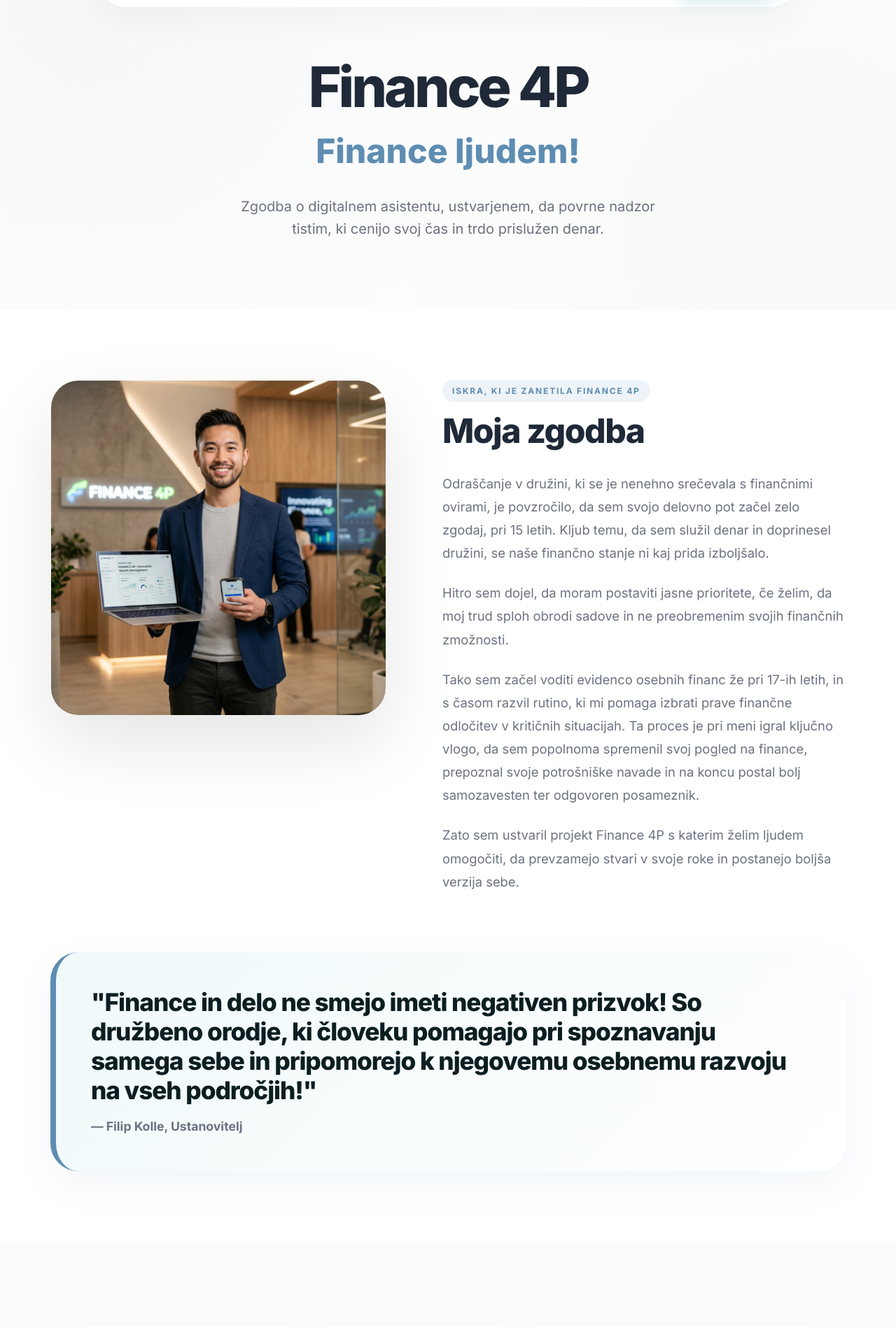
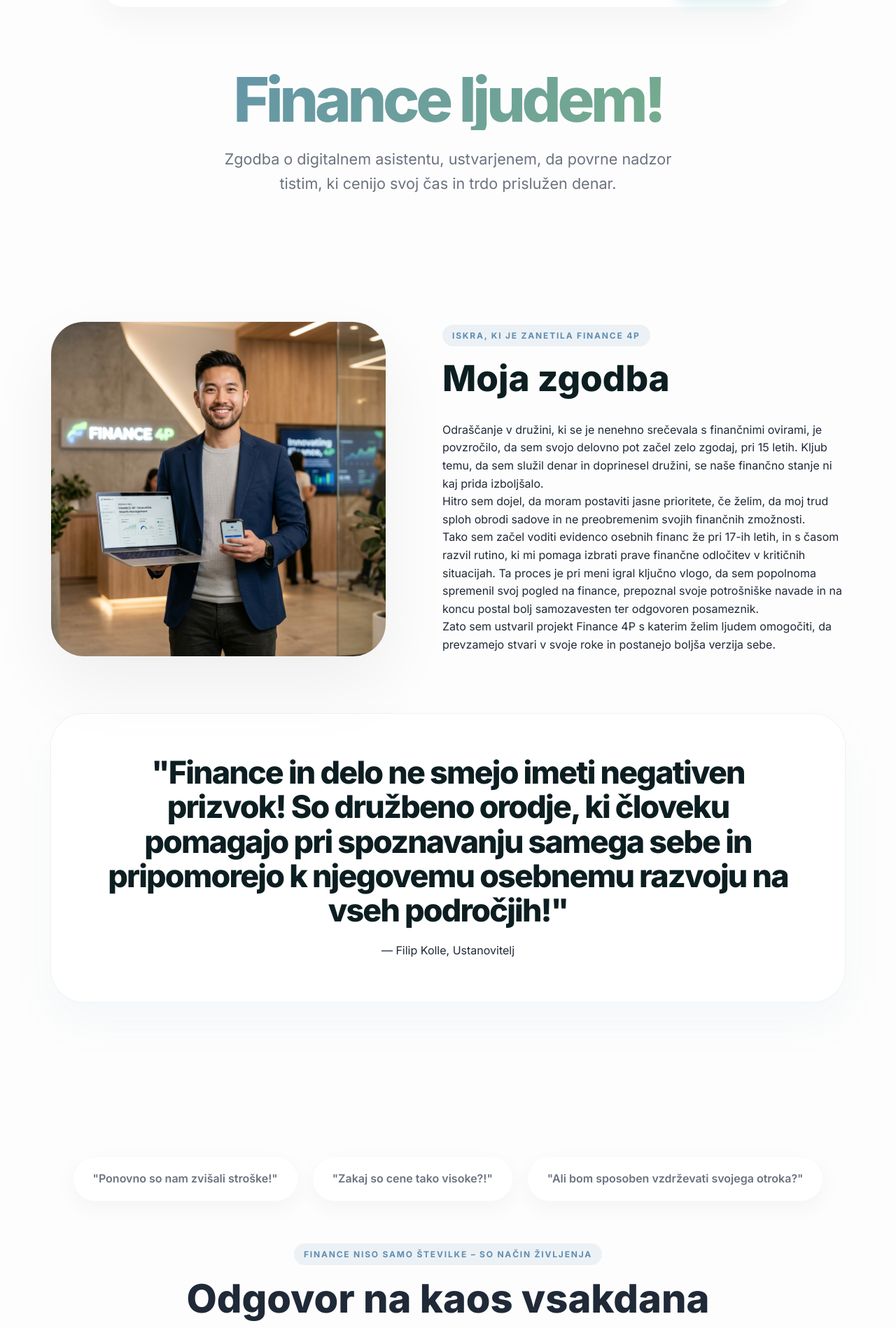
Before and after one commit to filipkolle/Landing-4P, a React (Vite) app: page /o-nas in a window 1280 px wide. Shown: the part 102-2000 px from the top of the page at 70% size. Built offline with nearby package versions, Linux system fonts and the light colour scheme.

Commit message:
Finalization: Leading with 'Finance ljudem!' and unifying the About page visual flow

```diff
--- a/src/pages/AboutPage.jsx
+++ b/src/pages/AboutPage.jsx
@@ -34,8 +34,7 @@
             animate={{ opacity: 1, scale: 1 }}
             transition={{ duration: 1.2, ease: expoOut }}
           >
-            <h1>Finance 4P</h1>
-            <span className="hook-sub">Finance ljudem!</span>
+            <h1>Finance ljudem!</h1>
             <p className="hook-desc">
               Zgodba o digitalnem asistentu, ustvarjenem, da povrne nadzor tistim, ki cenijo svoj čas in trdo prislužen denar.
             </p>
--- a/src/styles/About.css
+++ b/src/styles/About.css
@@ -1,6 +1,6 @@
 .about-page-wrapper {
   min-height: 100vh;
-  background: #fdfdfd;
+  background: #fdfdfd; /* Pure consistent background */
   display: flex;
   flex-direction: column;
   color: var(--text-main);
@@ -9,108 +9,84 @@
 
 /* 1. Hook / Hero */
 .about-hero {
-  padding: 180px 0 100px;
-  background: radial-gradient(circle at 10% 20%, rgba(94, 141, 178, 0.05) 0%, transparent 50%),
-              radial-gradient(circle at 90% 80%, rgba(124, 180, 131, 0.05) 0%, transparent 50%);
+  padding: 200px 0 80px;
   text-align: center;
 }
 
 .about-hero h1 {
-  font-size: 5rem;
-  font-weight: 900;
-  margin-bottom: 8px;
-  color: var(--text-main);
-  letter-spacing: -0.05em;
-}
-
-.about-hero .hook-sub {
-  font-size: 3rem;
-  font-weight: 800;
-  color: var(--primary);
+  font-size: 5.5rem;
+  font-weight: 950;
   margin-bottom: 24px;
-  display: block;
+  background: linear-gradient(135deg, var(--primary) 0%, #7CB483 100%);
+  -webkit-background-clip: text;
+  background-clip: text;
+  -webkit-text-fill-color: transparent;
+  letter-spacing: -0.06em;
+  line-height: 1;
 }
 
 .about-hero .hook-desc {
-  font-size: 1.25rem;
+  font-size: 1.35rem;
   color: var(--text-muted);
-  max-width: 600px;
+  max-width: 650px;
   margin: 0 auto;
   line-height: 1.6;
 }
 
-/* 2. My Story (Storytelling layout) */
+/* 2. My Story */
 .story-section {
   padding: 100px 0;
-  background: #fff;
 }
 
 .story-grid {
   display: grid;
   grid-template-columns: 1fr 1.2fr;
   gap: 80px;
-  align-items: flex-start;
+  align-items: center;
 }
 
 .story-visual {
-  position: sticky;
-  top: 120px;
+  position: relative;
 }
 
 .story-image {
-  border-radius: 40px;
+  border-radius: 48px;
   overflow: hidden;
-  box-shadow: 0 40px 100px rgba(0,0,0,0.1);
-  border: 1px solid rgba(0,0,0,0.05);
+  box-shadow: 0 40px 100px rgba(0,0,0,0.06);
+  border: 1px solid rgba(0,0,0,0.03);
 }
 
 .story-image img { width: 100%; display: block; }
 
 .story-text h2 {
-  font-size: 3rem;
+  font-size: 3.2rem;
   font-weight: 850;
   margin-bottom: 32px;
-  line-height: 1.1;
-  letter-spacing: -0.03em;
-}
-
-.story-text p {
-  font-size: 1.15rem;
-  line-height: 1.8;
-  color: var(--text-muted);
-  margin-bottom: 24px;
+  color: #0c1e21;
 }
 
 .key-message-box {
-  margin-top: 60px;
-  padding: 50px;
-  background: linear-gradient(135deg, #f0f9fa 0%, #ffffff 100%);
-  border-radius: 40px;
-  border-left: 8px solid var(--primary);
-  box-shadow: 0 20px 50px rgba(94, 141, 178, 0.08);
+  margin-top: 80px;
+  padding: 60px;
+  background: #fff;
+  border-radius: 48px;
+  border: 1px solid rgba(94, 141, 178, 0.1);
+  box-shadow: 0 30px 60px rgba(94, 141, 178, 0.05);
+  text-align: center;
 }
 
 .key-message-text {
-  font-size: 2.2rem;
+  font-size: 2.8rem;
   font-weight: 900;
-  line-height: 1.2;
   color: #0c1e21;
-  letter-spacing: -0.03em;
-  margin-bottom: 16px;
+  line-height: 1.1;
+  letter-spacing: -0.04em;
+  margin-bottom: 20px;
 }
 
-.key-message-author {
-  font-size: 1.1rem;
-  font-weight: 700;
-  color: var(--text-muted);
-  display: block;
-}
-
-/* 3. Mission (Chaos section) */
+/* 3. Mission */
 .mission-section {
   padding: 120px 0;
-  background: #fafbfc;
-  position: relative;
 }
 
 .mission-quotes {
@@ -122,13 +98,13 @@
 }
 
 .quote-bubble {
-  padding: 16px 24px;
+  padding: 18px 28px;
   background: #fff;
-  border-radius: 20px;
-  box-shadow: 0 8px 30px rgba(0,0,0,0.03);
+  border-radius: 100px;
+  box-shadow: 0 10px 30px rgba(0,0,0,0.04);
   font-size: 1rem;
   font-weight: 600;
-  color: var(--text-soft);
+  color: var(--text-muted);
   border: 1px solid rgba(0,0,0,0.02);
 }
 
@@ -138,12 +114,7 @@
   margin: 0 auto 80px;
 }
 
-.mission-intro h2 {
-  font-size: 3.5rem;
-  font-weight: 850;
-  margin-bottom: 24px;
-  line-height: 1.1;
-}
+.mission-intro h2 { font-size: 3.5rem; font-weight: 850; margin-bottom: 24px; }
 
 .mission-cards {
   display: grid;
@@ -153,101 +124,78 @@
 
 .mission-card {
   background: #fff;
-  padding: 40px;
-  border-radius: 32px;
-  border: 1px solid rgba(0,0,0,0.03);
-  transition: all 0.3s ease;
+  padding: 48px 40px;
+  border-radius: 40px;
+  border: 1px solid rgba(0,0,0,0.05);
+  box-shadow: 0 10px 30px rgba(0,0,0,0.02);
 }
 
-.mission-card:hover { transform: translateY(-8px); box-shadow: 0 20px 40px rgba(0,0,0,0.05); }
-
-.mission-card h3 { font-size: 1.5rem; font-weight: 800; margin: 20px 0 12px; }
-
-/* 5. Vision */
+/* 5. Vision - LIGHT VERSION */
 .vision-social-section {
   padding: 120px 0;
-  background: #fff;
 }
 
 .vision-container {
-  max-width: 900px;
+  max-width: 1000px;
   margin: 0 auto;
-  background: linear-gradient(135deg, #0c1e21 0%, #1a3a41 100%);
-  color: #fff;
-  padding: 80px;
-  border-radius: 60px;
-  position: relative;
-  overflow: hidden;
+  background: linear-gradient(135deg, #f0fdfa 0%, #e0f2fe 100%);
+  padding: 100px 80px;
+  border-radius: 64px;
+  text-align: center;
+  box-shadow: 0 30px 60px rgba(94, 141, 178, 0.08);
 }
 
-.vision-container h2 { font-size: 3rem; font-weight: 850; margin-bottom: 24px; }
-.vision-contribution { font-size: 1.4rem; font-weight: 600; line-height: 1.6; opacity: 0.95; margin-bottom: 40px; }
-.vision-sub-text { font-size: 1.1rem; line-height: 1.8; opacity: 0.7; }
+.vision-container h2 { font-size: 3.2rem; font-weight: 850; margin-bottom: 24px; color: #0c1e21; }
 
-/* 6. Waitlist Integrated */
+.vision-contribution {
+  font-size: 1.5rem;
+  font-weight: 700;
+  line-height: 1.4;
+  color: var(--primary);
+  margin-bottom: 32px;
+}
+
+.vision-sub-text { font-size: 1.2rem; color: var(--text-muted); line-height: 1.8; }
+
+/* 6. Waitlist */
 .about-cta-section {
   padding: 120px 0;
-  background: var(--bg-light);
+}
+
+.about-cta-card {
+  max-width: 800px;
+  margin: 0 auto;
+  background: #fff;
+  padding: 80px 100px;
+  border-radius: 60px;
+  border: 1px solid rgba(94, 141, 178, 0.15);
+  box-shadow: 0 40px 100px rgba(0,0,0,0.04);
   text-align: center;
 }
 
-.about-cta-card {
-  max-width: 700px;
-  margin: 0 auto;
-  background: #fff;
-  padding: 60px;
-  border-radius: 48px;
-  box-shadow: 0 40px 80px rgba(0,0,0,0.05);
+.sig-block {
+  margin-top: 60px;
+  padding-top: 40px;
+  border-top: 1px solid rgba(0,0,0,0.05);
 }
 
-.about-cta-card h2 { font-size: 2.5rem; font-weight: 850; margin-bottom: 16px; }
-
-/* 7. Signature */
-.about-footer-sig {
-  padding: 80px 0 120px;
-  text-align: center;
+.digital-sig {
+  font-family: 'Georgia', serif;
+  font-style: italic;
+  font-size: 4rem;
+  background: linear-gradient(135deg, var(--primary) 0%, #7CB483 100%);
+  -webkit-background-clip: text;
+  background-clip: text;
+  -webkit-text-fill-color: transparent;
+  margin-bottom: 10px;
 }
 
-.sig-content {
-  max-width: 600px;
-  margin: 0 auto;
+@media (max-width: 1024px) {
+  .about-hero h1 { font-size: 3.5rem; }
+  .story-grid { grid-template-columns: 1fr; text-align: center; }
+  .key-message-text { font-size: 2rem; }
+  .mission-cards { grid-template-columns: 1fr; }
+  .vision-container { padding: 40px 24px; border-radius: 40px; }
+  .about-cta-card { padding: 60px 24px; border-radius: 40px; }
+  .digital-sig { font-size: 3rem; }
 }
-
-.sig-content p { font-size: 1.2rem; font-weight: 500; color: var(--text-muted); margin-bottom: 40px; }
-
-.digital-sig {
-  font-family: 'Georgia', 'Times New Roman', serif;
-  font-style: italic;
-  font-size: 3rem;
-  color: var(--primary);
-  margin: 15px 0 5px;
-  display: block;
-  opacity: 0.9;
-  letter-spacing: -0.02em;
-}
-
-.sig-intro {
-  font-size: 1.1rem;
-  color: var(--text-muted);
-}
-
-.about-waitlist-form {
-  max-width: 500px;
-  margin: 0 auto;
-}
-
-.about-waitlist-form .input-group {
-  display: flex;
-  align-items: center;
-  background: #f8fafc;
-  padding: 8px;
-  border-radius: 20px;
-  border: 1px solid rgba(0,0,0,0.06);
-  transition: all 0.3s;
-}
-
-.about-waitlist-form .input-group:focus-within {
-  border-color: var(--primary);
-  background: #fff;
-  box-shadow: 0 10px 40px rgba(94, 141, 178, 0.15);
-}
```
